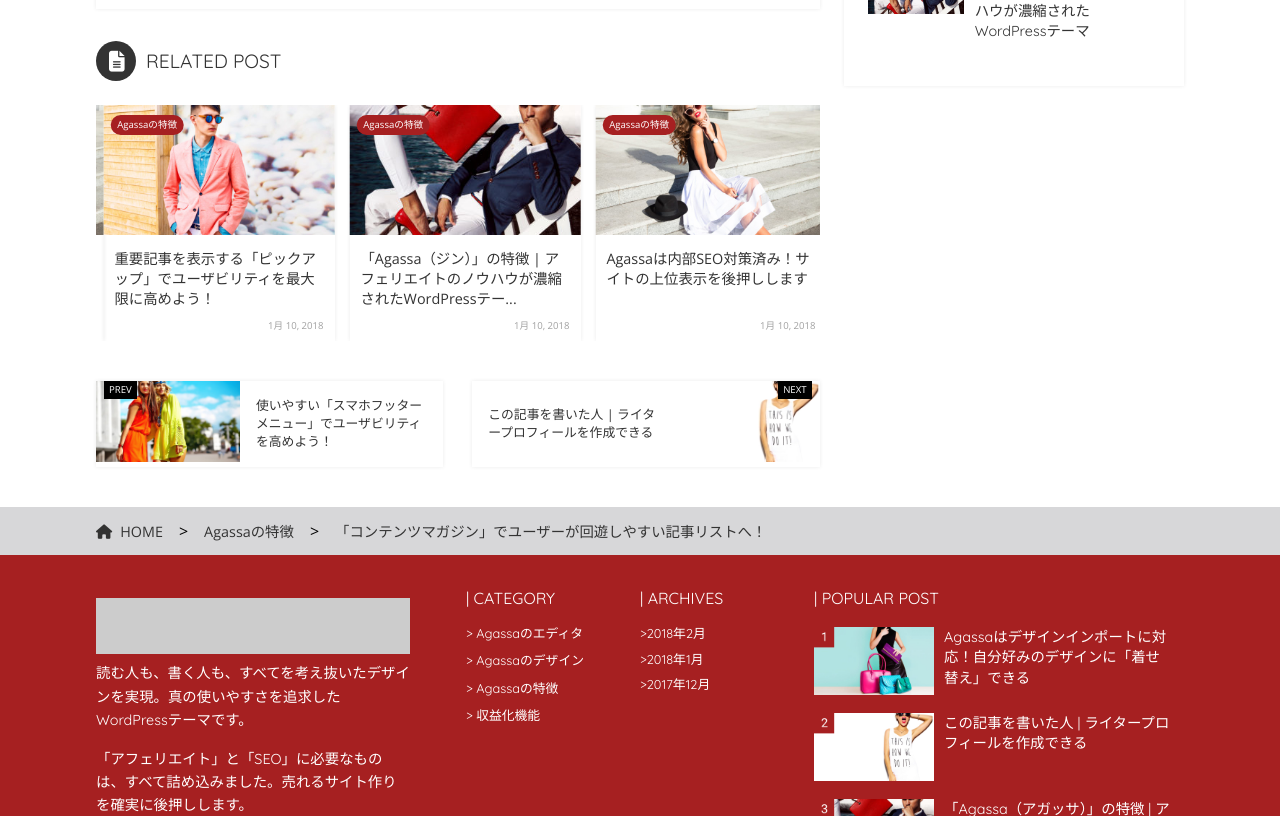
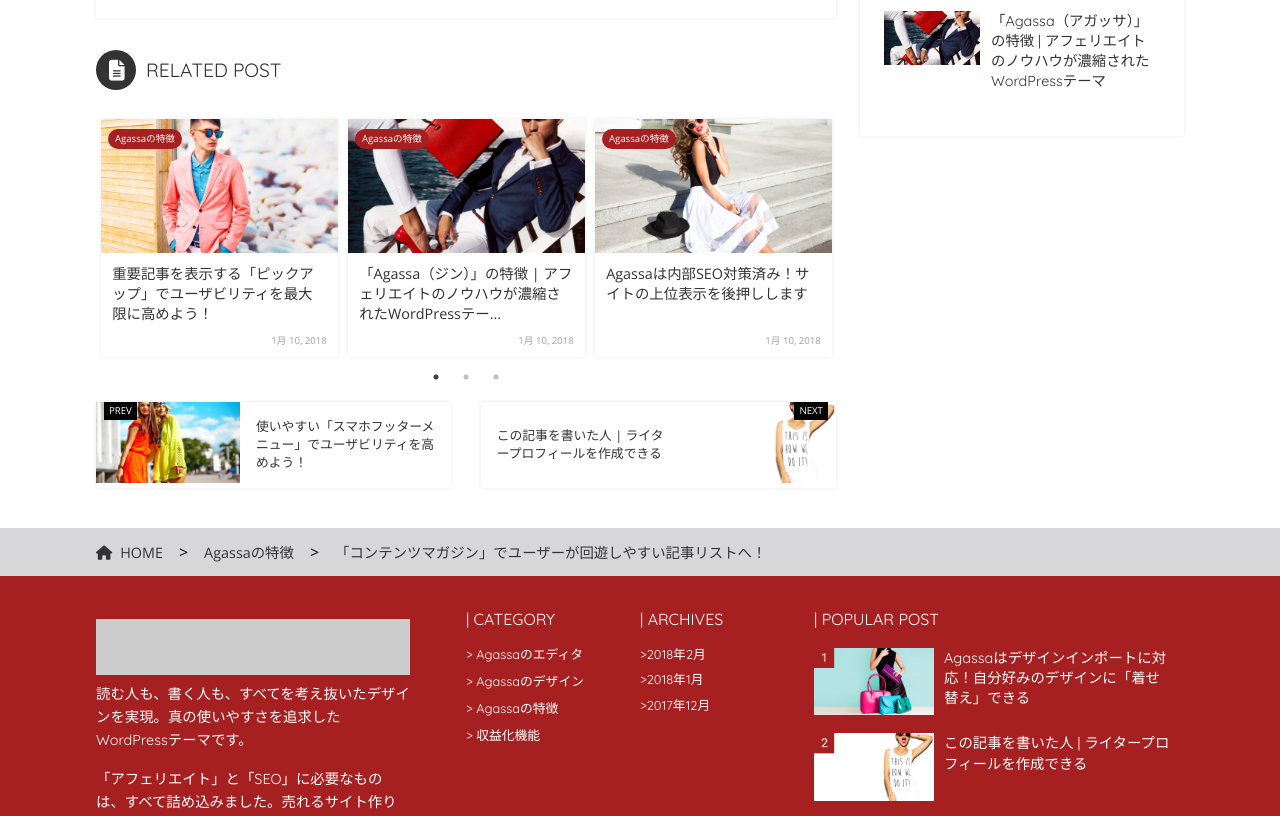
Before and after one commit to Megumi9813/blog, a plain HTML site: page article.html in a window 1280 px wide. Shown: the part 1861-2677 px from the top of the page. Drawn offline with nearby package versions, Linux system fonts and the light colour scheme.

Commit message:
update slider

```diff
--- a/article.html
+++ b/article.html
@@ -3,7 +3,6 @@
   <head>
     <meta charset="UTF-8" />
     <meta name="viewport" content="width=device-width, initial-scale=1.0" />
-    <link rel="stylesheet" href="style.css" />
     <link
       href="https://fonts.googleapis.com/css2?family=Quicksand&display=swap"
       rel="stylesheet"
@@ -27,6 +26,21 @@
       integrity="sha256-9/aliU8dGd2tb6OSsuzixeV4y/faTqgFtohetphbbj0="
       crossorigin="anonymous"
     ></script>
+    <link
+      rel="stylesheet"
+      type="text/css"
+      href="//cdn.jsdelivr.net/npm/slick-carousel@1.8.1/slick/slick.css"
+    />
+    <link
+      rel="stylesheet"
+      type="text/css"
+      href="//cdn.jsdelivr.net/npm/slick-carousel@1.8.1/slick/slick-theme.css"
+    />
+    <script
+      type="text/javascript"
+      src="//cdn.jsdelivr.net/npm/slick-carousel@1.8.1/slick/slick.min.js"
+    ></script>
+    <link rel="stylesheet" href="style.css" />
     <title>Agassa Demo Site 4</title>
   </head>
   <header>
@@ -105,13 +119,13 @@
             <div class="advantage_list">
               <div class="advantage_list_title">コンテンツマガジンの魅力</div>
               <ol>
-                <li>読みたい記事を見つけてもらえる</li>
+                <li><span>読みたい記事を見つけてもらえる</span></li>
                 <li>
-                  ページ遷移せずにたくさんの記事を見せられる
+                  <span>ページ遷移せずにたくさんの記事を見せられる</span>
                 </li>
-                <li>サイト内のコンテンツを整理できる</li>
-                <li>サイトの回遊率アップが期待できる</li>
-                <li>ユーザー体験アップが期待できる</li>
+                <li><span>サイト内のコンテンツを整理できる</span></li>
+                <li><span>サイトの回遊率アップが期待できる</span></li>
+                <li><span>ユーザー体験アップが期待できる</span></li>
               </ol>
             </div>
             <p>
@@ -170,8 +184,8 @@
           <div class="slider active">
             <div class="slider_inner">
               <div class="slide">
-                <ul class="cards">
-                  <li class="card">
+                <div class="cards">
+                  <div class="card">
                     <a href="#"
                       ><div class="blog_img">
                         <img src="imgs/blog10.jpg" />
@@ -184,8 +198,8 @@
                         <p>1月 10, 2018</p>
                       </div></a
                     >
-                  </li>
-                  <li class="card">
+                  </div>
+                  <div class="card">
                     <a href="#"
                       ><div class="blog_img">
                         <img src="imgs/recommend.jpg" />
@@ -199,8 +213,8 @@
                         <p>1月 10, 2018</p>
                       </div></a
                     >
-                  </li>
-                  <li class="card">
+                  </div>
+                  <div class="card">
                     <a href="#"
                       ><div class="blog_img">
                         <img src="imgs/blog8.jpg" />
@@ -213,10 +227,8 @@
                         <p>1月 10, 2018</p>
                       </div></a
                     >
-                  </li>
-                </ul>
-                <ul class="cards">
-                  <li class="card">
+                  </div>
+                  <div class="card">
                     <a href="#"
                       ><div class="blog_img">
                         <img src="imgs/blog10.jpg" />
@@ -229,8 +241,8 @@
                         <p>1月 10, 2018</p>
                       </div></a
                     >
-                  </li>
-                  <li class="card">
+                  </div>
+                  <div class="card">
                     <a href="#"
                       ><div class="blog_img">
                         <img src="imgs/recommend.jpg" />
@@ -244,8 +256,8 @@
                         <p>1月 10, 2018</p>
                       </div></a
                     >
-                  </li>
-                  <li class="card">
+                  </div>
+                  <div class="card">
                     <a href="#"
                       ><div class="blog_img">
                         <img src="imgs/blog8.jpg" />
@@ -258,10 +270,8 @@
                         <p>1月 10, 2018</p>
                       </div></a
                     >
-                  </li>
-                </ul>
-                <ul class="cards">
-                  <li class="card">
+                  </div>
+                  <div class="card">
                     <a href="#"
                       ><div class="blog_img">
                         <img src="imgs/blog10.jpg" />
@@ -274,8 +284,8 @@
                         <p>1月 10, 2018</p>
                       </div></a
                     >
-                  </li>
-                  <li class="card">
+                  </div>
+                  <div class="card">
                     <a href="#"
                       ><div class="blog_img">
                         <img src="imgs/recommend.jpg" />
@@ -289,8 +299,8 @@
                         <p>1月 10, 2018</p>
                       </div></a
                     >
-                  </li>
-                  <li class="card">
+                  </div>
+                  <div class="card">
                     <a href="#"
                       ><div class="blog_img">
                         <img src="imgs/blog8.jpg" />
@@ -303,8 +313,8 @@
                         <p>1月 10, 2018</p>
                       </div></a
                     >
-                  </li>
-                </ul>
+                  </div>
+                </div>
               </div>
             </div>
           </div>
@@ -523,6 +533,29 @@
                 今すぐダウンロード</a
               >
             </div>
+            <div class="tag_list">
+              <h3 class="list_title">| TAG</h3>
+              <a href="#" class="blog_tag"><i class="fas fa-tag"></i> SEO</a>
+              <a href="#" class="blog_tag"
+                ><i class="fas fa-tag"></i> Wordpress</a
+              >
+              <a href="#" class="blog_tag"
+                ><i class="fas fa-tag"></i>おすすめ機能</a
+              >
+              <a href="#" class="blog_tag"
+                ><i class="fas fa-tag"></i> エディタ</a
+              >
+              <a href="#" class="blog_tag"><i class="fas fa-tag"></i> スマホ</a>
+              <a href="#" class="blog_tag"><i class="fas fa-tag"></i> ツール</a>
+              <a href="#" class="blog_tag"
+                ><i class="fas fa-tag"></i> デザイン</a
+              >
+              <a href="#" class="blog_tag"
+                ><i class="fas fa-tag"></i> ユーザビリティ</a
+              >
+              <a href="#" class="blog_tag"><i class="fas fa-tag"></i> 収益化</a>
+              <a href="#" class="blog_tag"><i class="fas fa-tag"></i> 広告</a>
+            </div>
           </div>
         </div>
         <div class="category_list">
@@ -579,25 +612,6 @@
           </ol>
         </div>
       </div>
-      <div class="innerLower">
-        <div class="tag_list">
-          <h3 class="list_title">| TAG</h3>
-          <a href="#" class="blog_tag"><i class="fas fa-tag"></i> SEO</a>
-          <a href="#" class="blog_tag"><i class="fas fa-tag"></i> Wordpress</a>
-          <a href="#" class="blog_tag"
-            ><i class="fas fa-tag"></i>おすすめ機能</a
-          >
-          <a href="#" class="blog_tag"><i class="fas fa-tag"></i> エディタ</a>
-          <a href="#" class="blog_tag"><i class="fas fa-tag"></i> スマホ</a>
-          <a href="#" class="blog_tag"><i class="fas fa-tag"></i> ツール</a>
-          <a href="#" class="blog_tag"><i class="fas fa-tag"></i> デザイン</a>
-          <a href="#" class="blog_tag"
-            ><i class="fas fa-tag"></i> ユーザビリティ</a
-          >
-          <a href="#" class="blog_tag"><i class="fas fa-tag"></i> 収益化</a>
-          <a href="#" class="blog_tag"><i class="fas fa-tag"></i> 広告</a>
-        </div>
-      </div>
     </div>
     <div id="page_top"><a href="#top"></a></div>
     <hr />
@@ -623,6 +637,12 @@
         );
         return false;
       });
+      $(".cards").slick({
+        dots: true,
+        infinite: true,
+        slidesToShow: 3,
+        slidesToScroll: 3,
+      });
     });
   </script>
   <body></body>
--- /dev/null
+++ b/js/slick-theme.scss
@@ -0,0 +1,194 @@
+@charset "UTF-8";
+
+// Default Variables
+
+// Slick icon entity codes outputs the following
+// "\2190" outputs ascii character "←"
+// "\2192" outputs ascii character "→"
+// "\2022" outputs ascii character "•"
+
+$slick-font-path: "./fonts/" !default;
+$slick-font-family: "slick" !default;
+$slick-loader-path: "./" !default;
+$slick-arrow-color: white !default;
+$slick-dot-color: black !default;
+$slick-dot-color-active: $slick-dot-color !default;
+$slick-prev-character: "\2190" !default;
+$slick-next-character: "\2192" !default;
+$slick-dot-character: "\2022" !default;
+$slick-dot-size: 6px !default;
+$slick-opacity-default: 0.75 !default;
+$slick-opacity-on-hover: 1 !default;
+$slick-opacity-not-active: 0.25 !default;
+
+@function slick-image-url($url) {
+    @if function-exists(image-url) {
+        @return image-url($url);
+    }
+    @else {
+        @return url($slick-loader-path + $url);
+    }
+}
+
+@function slick-font-url($url) {
+    @if function-exists(font-url) {
+        @return font-url($url);
+    }
+    @else {
+        @return url($slick-font-path + $url);
+    }
+}
+
+/* Slider */
+
+.slick-list {
+    .slick-loading & {
+        background: #fff slick-image-url("ajax-loader.gif") center center no-repeat;
+    }
+}
+
+/* Icons */
+@if $slick-font-family == "slick" {
+    @font-face {
+        font-family: "slick";
+        src: slick-font-url("slick.eot");
+        src: slick-font-url("slick.eot?#iefix") format("embedded-opentype"), slick-font-url("slick.woff") format("woff"), slick-font-url("slick.ttf") format("truetype"), slick-font-url("slick.svg#slick") format("svg");
+        font-weight: normal;
+        font-style: normal;
+    }
+}
+
+/* Arrows */
+
+.slick-prev,
+.slick-next {
+    position: absolute;
+    display: block;
+    height: 20px;
+    width: 20px;
+    line-height: 0px;
+    font-size: 0px;
+    cursor: pointer;
+    background: transparent;
+    color: transparent;
+    top: 50%;
+    -webkit-transform: translate(0, -50%);
+    -ms-transform: translate(0, -50%);
+    transform: translate(0, -50%);
+    padding: 0;
+    border: none;
+    outline: none;
+    &:hover, &:focus {
+        outline: none;
+        background: transparent;
+        color: transparent;
+        &:before {
+            opacity: $slick-opacity-on-hover;
+        }
+    }
+    &.slick-disabled:before {
+        opacity: $slick-opacity-not-active;
+    }
+    &:before {
+        font-family: $slick-font-family;
+        font-size: 20px;
+        line-height: 1;
+        color: $slick-arrow-color;
+        opacity: $slick-opacity-default;
+        -webkit-font-smoothing: antialiased;
+        -moz-osx-font-smoothing: grayscale;
+    }
+}
+
+.slick-prev {
+    left: -25px;
+    [dir="rtl"] & {
+        left: auto;
+        right: -25px;
+    }
+    &:before {
+        content: $slick-prev-character;
+        [dir="rtl"] & {
+            content: $slick-next-character;
+        }
+    }
+}
+
+.slick-next {
+    right: -25px;
+    [dir="rtl"] & {
+        left: -25px;
+        right: auto;
+    }
+    &:before {
+        content: $slick-next-character;
+        [dir="rtl"] & {
+            content: $slick-prev-character;
+        }
+    }
+}
+
+/* Dots */
+
+.slick-dotted.slick-slider {
+    margin-bottom: 30px;
+}
+
+.slick-dots {
+    position: absolute;
+    bottom: -25px;
+    list-style: none;
+    display: block;
+    text-align: center;
+    padding: 0;
+    margin: 0;
+    width: 100%;
+    li {
+        position: relative;
+        display: inline-block;
+        height: 20px;
+        width: 20px;
+        margin: 0 5px;
+        padding: 0;
+        cursor: pointer;
+        button {
+            border: 0;
+            background: transparent;
+            display: block;
+            height: 20px;
+            width: 20px;
+            outline: none;
+            line-height: 0px;
+            font-size: 0px;
+            color: transparent;
+            padding: 5px;
+            cursor: pointer;
+            &:hover, &:focus {
+                outline: none;
+                &:before {
+                    opacity: $slick-opacity-on-hover;
+                }
+            }
+            &:before {
+                position: absolute;
+                top: 0;
+                left: 0;
+                content: $slick-dot-character;
+                width: 20px;
+                height: 20px;
+                font-family: $slick-font-family;
+                font-size: $slick-dot-size;
+                line-height: 20px;
+                text-align: center;
+                color: $slick-dot-color;
+                opacity: $slick-opacity-not-active;
+                -webkit-font-smoothing: antialiased;
+                -moz-osx-font-smoothing: grayscale;
+            }
+        }
+        &.slick-active button:before {
+            color: $slick-dot-color-active;
+            opacity: $slick-opacity-default;
+        }
+    }
+}
--- /dev/null
+++ b/js/slick.scss
@@ -0,0 +1,100 @@
+/* Slider */
+
+.slick-slider {
+    position: relative;
+    display: block;
+    box-sizing: border-box;
+    -webkit-touch-callout: none;
+    -webkit-user-select: none;
+    -khtml-user-select: none;
+    -moz-user-select: none;
+    -ms-user-select: none;
+    user-select: none;
+    -ms-touch-action: pan-y;
+    touch-action: pan-y;
+    -webkit-tap-highlight-color: transparent;
+}
+.slick-list {
+    position: relative;
+    overflow: hidden;
+    display: block;
+    margin: 0;
+    padding: 0;
+
+    &:focus {
+        outline: none;
+    }
+
+    &.dragging {
+        cursor: pointer;
+        cursor: hand;
+    }
+}
+.slick-slider .slick-track,
+.slick-slider .slick-list {
+    -webkit-transform: translate3d(0, 0, 0);
+    -moz-transform: translate3d(0, 0, 0);
+    -ms-transform: translate3d(0, 0, 0);
+    -o-transform: translate3d(0, 0, 0);
+    transform: translate3d(0, 0, 0);
+}
+
+.slick-track {
+    position: relative;
+    left: 0;
+    top: 0;
+    display: block;
+    margin-left: auto;
+    margin-right: auto;
+
+    &:before,
+    &:after {
+        content: "";
+        display: table;
+    }
+
+    &:after {
+        clear: both;
+    }
+
+    .slick-loading & {
+        visibility: hidden;
+    }
+}
+.slick-slide {
+    float: left;
+    height: 100%;
+    min-height: 1px;
+    [dir="rtl"] & {
+        float: right;
+    }
+    img {
+        display: block;
+    }
+    &.slick-loading img {
+        display: none;
+    }
+
+    display: none;
+
+    &.dragging img {
+        pointer-events: none;
+    }
+
+    .slick-initialized & {
+        display: block;
+    }
+
+    .slick-loading & {
+        visibility: hidden;
+    }
+
+    .slick-vertical & {
+        display: block;
+        height: auto;
+        border: 1px solid transparent;
+    }
+}
+.slick-arrow.slick-hidden {
+    display: none;
+}
--- a/style.scss
+++ b/style.scss
@@ -448,6 +448,24 @@ footer {
     .bottom_comment {
       .bottom_comment_container {
         width: 85%;
+        .tag_list {
+          max-width: 25rem;
+          margin-top: 4rem;
+          a {
+            padding: 0 0.5rem;
+            display: inline-block;
+            height: 1.5rem;
+            background-color: #bc5756;
+            font-size: 0.8rem;
+            border-radius: 2px;
+            line-height: 1.5rem;
+            margin: 0.2rem 0.1rem;
+            &:hover {
+              background-color: #a62021;
+              text-decoration: none;
+            }
+          }
+        }
         .silver {
           width: 100%;
           height: 7vh;
@@ -512,26 +530,6 @@ footer {
               margin: 0 10px;
             }
           }
-        }
-      }
-    }
-  }
-  .innerLower {
-    padding: 2rem 0;
-    .tag_list {
-      max-width: 25rem;
-      a {
-        padding: 0 0.5rem;
-        display: inline-block;
-        height: 1.5rem;
-        background-color: #bc5756;
-        font-size: 0.8rem;
-        border-radius: 2px;
-        line-height: 1.5rem;
-        margin: 0.2rem 0.1rem;
-        &:hover {
-          background-color: #a62021;
-          text-decoration: none;
         }
       }
     }
@@ -870,17 +868,12 @@ article {
   }
   .slider {
     .slider_inner {
-      overflow: hidden;
       .slide {
-        display: flex;
-        width: 300%;
-        transform: translate3d(-33%, 0, 0);
-        ul {
-          display: flex;
-          justify-content: space-between;
-          li {
-            width: 32%;
+        .cards {
+          .card {
             box-shadow: 0 0 4px #ebebeb;
+            width: 200px;
+            margin: 5px;
             a {
               display: block;
               text-decoration: none;
@@ -1006,8 +999,15 @@ article {
               ol {
                 li {
                   line-height: 1.6em;
-                  padding: 0.7rem 0 0.7rem 1em;
-                  text-indent: -1.5em;
+                  padding: 0.5rem 0;
+                  display: flex;
+                  span {
+                    display: block;
+                    width: calc(100% - 1.2rem);
+                  }
+                  &:before {
+                    margin-top: 5px;
+                  }
                 }
               }
             }
@@ -1059,7 +1059,6 @@ article {
   }
   footer {
     .inner {
-      padding: 0 1rem;
       display: flex;
       flex-direction: column;
       .innerUpper {
@@ -1069,6 +1068,16 @@ article {
           margin-bottom: 5rem;
           .bottom_comment_container {
             width: 100%;
+            padding: 0 0 0 1rem;
+            p {
+              padding: 0 1rem 0 0;
+            }
+            .tag_list {
+              padding-right: 1rem;
+              a {
+                background-color: #9f201f;
+              }
+            }
             .download_btn {
               height: 8vh;
               a {
@@ -1079,6 +1088,7 @@ article {
         }
         .category_list {
           margin-bottom: 2rem;
+          padding: 1rem;
           ul {
             li {
               margin: 0;
@@ -1093,6 +1103,7 @@ article {
         }
         .archives_list {
           margin-bottom: 2rem;
+          padding: 1rem;
           ul {
             li {
               margin: 0;
@@ -1104,6 +1115,9 @@ article {
               }
             }
           }
+        }
+        .popularPosts_list {
+          padding: 1rem;
         }
       }
     }
```
Also changed, not shown: index.html (+23 -19 lines), js/slick-theme.css (added), js/slick.css (added), js/slick.min.js (added), style.css, 3 other files.
